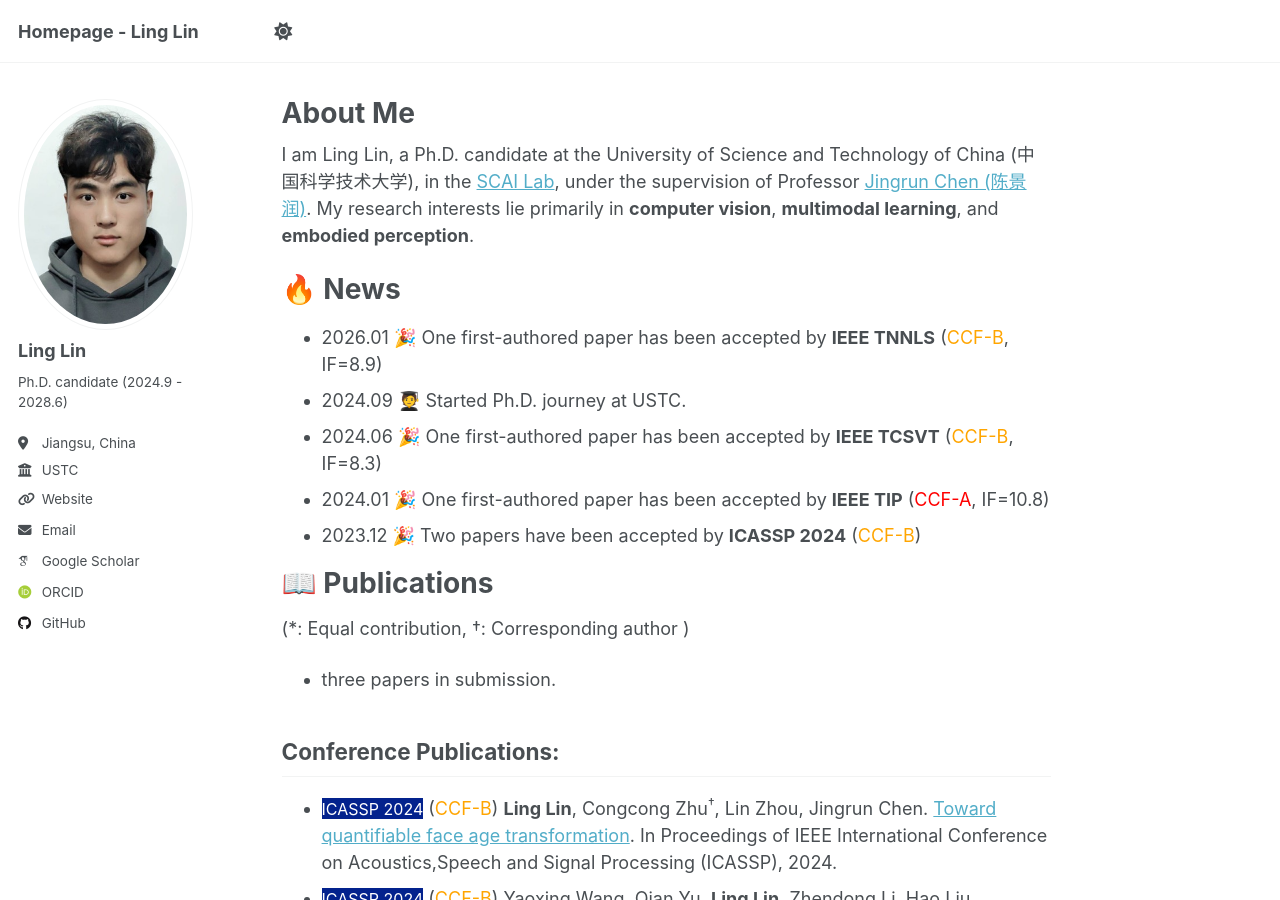
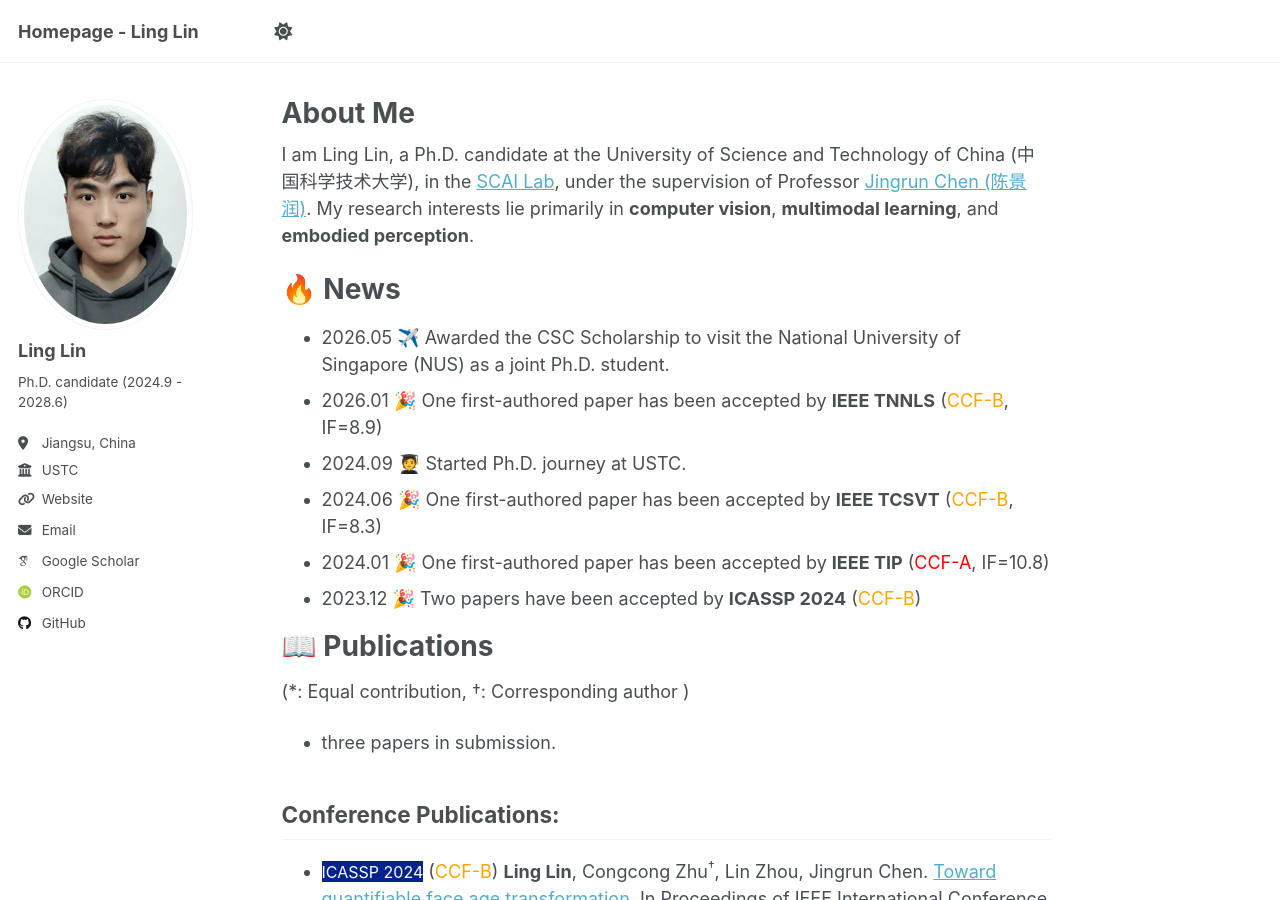
Before and after one commit to LingLin-ll/LingLin-ll.github.io, a Jekyll site: the page built from _pages/about.md, in a window 1280 px wide and 900 px high. Built offline with Jekyll 4.4.1, drawn with Linux system fonts in a browser that asks for light colours; some web fonts are replaced.

Commit message:
Update about.md

```diff
--- a/_pages/about.md
+++ b/_pages/about.md
@@ -11,6 +11,7 @@ I am Ling Lin, a Ph.D. candidate at the University of Science and Technology of
 
 🔥 News
 ======
+* 2026.05 ✈️ Awarded the CSC Scholarship to visit the National University of Singapore (NUS) as a joint Ph.D. student.
 * 2026.01 🎉 One first-authored paper has been accepted by **IEEE TNNLS** (<font color=orange>CCF-B</font>, IF=8.9)
 * 2024.09 🧑‍🎓 Started Ph.D. journey at USTC.
 * 2024.06 🎉 One first-authored paper has been accepted by **IEEE TCSVT** (<font color=orange>CCF-B</font>, IF=8.3)
```
